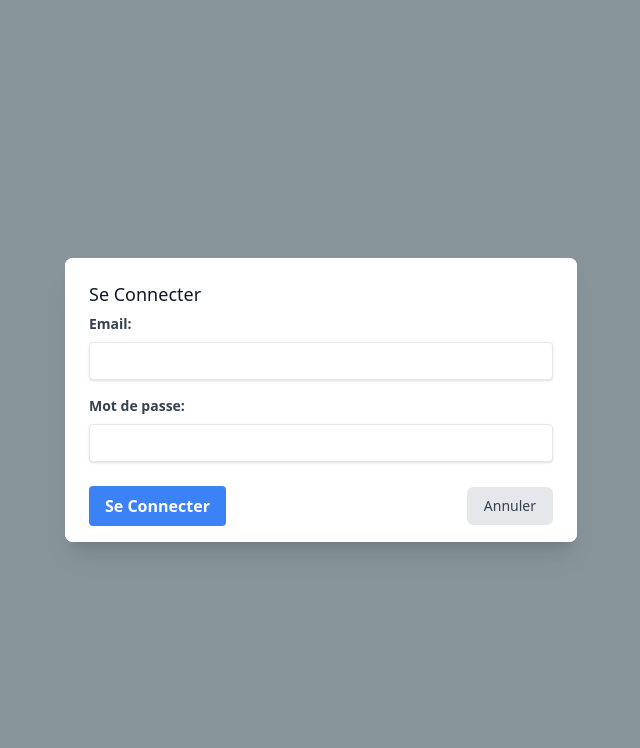
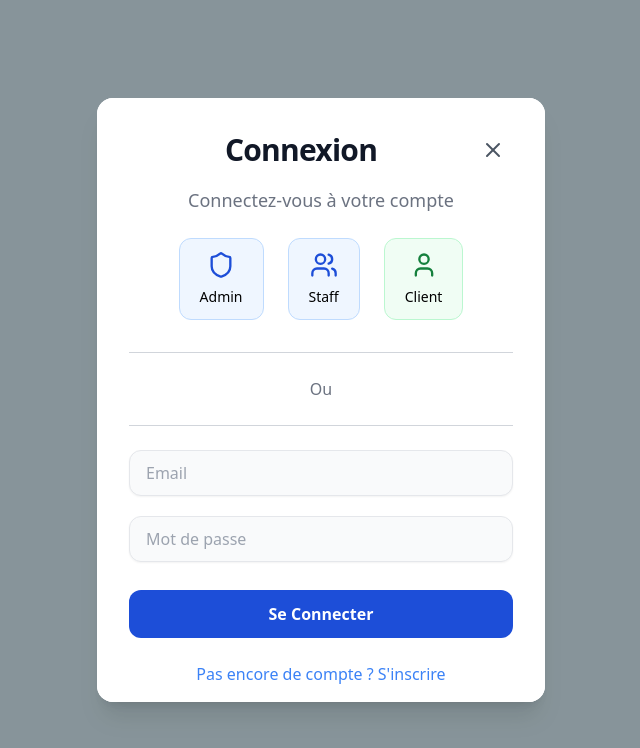
Before and after one commit to Dinitech2025/bolt-generated-project, a React (Vite) app: page / in a window 1280 px wide. Both pictures are taken after a click on the button "Se Connecter". Shown: the top 748 px of the page, without its empty margins (319-959 px from the left). Built offline with nearby package versions, Linux system fonts and the light colour scheme.

Commit message:
Initial commit

```diff
--- a/src/Admin/Admin.tsx
+++ b/src/Admin/Admin.tsx
@@ -1,19 +1,91 @@
 import React from 'react';
 import { useAuth } from '../AuthContext';
+import { Home, Tv, ShoppingCart, DollarSign, Users, Image, BarChart2, Settings, ChevronRight } from 'lucide-react';
 
 const Admin: React.FC = () => {
   const { logout } = useAuth();
 
   return (
-    <div className="flex flex-col items-center justify-center h-screen bg-red-100">
-      <h1 className="text-3xl font-bold mb-4">Page d'Administration</h1>
-      <p>Bienvenue sur la page d'administration!</p>
-      <button
-        className="bg-red-500 hover:bg-red-700 text-white font-bold py-2 px-4 rounded mt-4"
-        onClick={logout}
-      >
-        Se Déconnecter
-      </button>
+    <div className="flex h-screen bg-gray-100">
+      {/* Sidebar */}
+      <div className="w-64 flex-shrink-0 bg-white border-r border-gray-200">
+        <div className="h-16 flex items-center justify-center border-b border-gray-200">
+          <span className="text-2xl font-semibold text-gray-800">DINITECH</span>
+        </div>
+        <nav className="p-4">
+          <ul>
+            <li className="mb-2">
+              <a href="#" className="flex items-center p-2 rounded-md hover:bg-gray-100">
+                <Home className="mr-2 h-5 w-5 text-gray-500" />
+                Tableau de Bord
+              </a>
+            </li>
+            <li className="mb-2">
+              <a href="#" className="flex items-center p-2 rounded-md hover:bg-gray-100">
+                <Tv className="mr-2 h-5 w-5 text-gray-500" />
+                Streaming VOD
+                <ChevronRight className="ml-auto h-4 w-4 text-gray-500" />
+              </a>
+            </li>
+            <li className="mb-2">
+              <a href="#" className="flex items-center p-2 rounded-md hover:bg-gray-100">
+                <ShoppingCart className="mr-2 h-5 w-5 text-gray-500" />
+                Boutique
+                <ChevronRight className="ml-auto h-4 w-4 text-gray-500" />
+              </a>
+            </li>
+            <li className="mb-2">
+              <a href="#" className="flex items-center p-2 rounded-md hover:bg-gray-100">
+                <DollarSign className="mr-2 h-5 w-5 text-gray-500" />
+                Finance
+                <ChevronRight className="ml-auto h-4 w-4 text-gray-500" />
+              </a>
+            </li>
+            <li className="mb-2">
+              <a href="#" className="flex items-center p-2 rounded-md hover:bg-gray-100">
+                <Users className="mr-2 h-5 w-5 text-gray-500" />
+                Gestion
+                <ChevronRight className="ml-auto h-4 w-4 text-gray-500" />
+              </a>
+            </li>
+            <li className="mb-2">
+              <a href="#" className="flex items-center p-2 rounded-md hover:bg-gray-100">
+                <Image className="mr-2 h-5 w-5 text-gray-500" />
+                Médias
+                <ChevronRight className="ml-auto h-4 w-4 text-gray-500" />
+              </a>
+            </li>
+            <li className="mb-2">
+              <a href="#" className="flex items-center p-2 rounded-md hover:bg-gray-100">
+                <BarChart2 className="mr-2 h-5 w-5 text-gray-500" />
+                Rapports
+                <ChevronRight className="ml-auto h-4 w-4 text-gray-500" />
+              </a>
+            </li>
+            <li className="mb-2">
+              <a href="#" className="flex items-center p-2 rounded-md hover:bg-gray-100">
+                <Settings className="mr-2 h-5 w-5 text-gray-500" />
+                Paramètres
+                <ChevronRight className="ml-auto h-4 w-4 text-gray-500" />
+              </a>
+            </li>
+          </ul>
+        </nav>
+        <div className="p-4 mt-auto">
+          <button
+            className="bg-red-500 hover:bg-red-700 text-white font-bold py-2 px-4 rounded w-full"
+            onClick={logout}
+          >
+            Se Déconnecter
+          </button>
+        </div>
+      </div>
+
+      {/* Main Content */}
+      <div className="flex-1 p-4">
+        <h1 className="text-2xl font-semibold mb-4">Tableau de Bord</h1>
+        <p>Bienvenue sur la page d'administration!</p>
+      </div>
     </div>
   );
 };
--- a/src/AuthModal.tsx
+++ b/src/AuthModal.tsx
@@ -1,5 +1,7 @@
 import React, { useState } from 'react';
 import { useAuth } from './AuthContext';
+import { Shield, Users, User, X } from 'lucide-react';
+import { z } from 'zod';
 
 interface AuthModalProps {
   onClose: () => void;
@@ -10,13 +12,52 @@ const AuthModal: React.FC<AuthModalProps> = ({ onClose }) => {
   const [password, setPassword] = useState('');
   const { login } = useAuth();
 
-  const handleSubmit = (e: React.FormEvent) => {
+  // Zod schema for form validation
+  const schema = z.object({
+    email: z.string().email(),
+    password: z.string().min(6),
+  });
+
+  const handleSubmit = (e: React.FormEvent | null = null) => {
+    if (e) {
+      e.preventDefault();
+    }
+
+    try {
+      schema.parse({ email, password }); // Validate the form data
+      if (login(email, password)) {
+        onClose();
+      }
+    } catch (error) {
+      if (error instanceof z.ZodError) {
+        // Display validation errors
+      } else {
+        // Display other errors
+      }
+    }
+  };
+
+  const handleAdminLogin = () => {
+    setEmail('admin@exemple.com');
+    setPassword('password');
+    handleSubmit();
+  };
+
+  const handleStaffLogin = () => {
+    setEmail('staff@exemple.com');
+    setPassword('password');
+    handleSubmit();
+  };
+
+  const handleClientLogin = () => {
+    setEmail('client@exemple.com');
+    setPassword('password');
+    handleSubmit();
+  };
+
+  const handleFormSubmit = (e: React.FormEvent) => {
     e.preventDefault();
-    if (login(email, password)) {
-      onClose();
-    } else {
-      alert('Identifiants incorrects.');
-    }
+    handleSubmit();
   };
 
   return (
@@ -28,53 +69,90 @@ const AuthModal: React.FC<AuthModalProps> = ({ onClose }) => {
 
         <span className="hidden sm:inline-block sm:align-middle sm:h-screen" aria-hidden="true">&#8203;</span>
 
-        <div className="inline-block align-bottom bg-white rounded-lg text-left overflow-hidden shadow-xl transform transition-all sm:my-8 sm:align-middle sm:max-w-lg sm:w-full">
-          <div className="bg-white px-4 pt-5 pb-4 sm:p-6 sm:pb-4">
-            <h3 className="text-lg leading-6 font-medium text-gray-900">
-              Se Connecter
-            </h3>
-            <div className="mt-2">
-              <form onSubmit={handleSubmit}>
-                <div className="mb-4">
-                  <label htmlFor="email" className="block text-gray-700 text-sm font-bold mb-2">
+        <div className="inline-block align-bottom bg-white rounded-2xl text-left overflow-hidden shadow-xl transform transition-all sm:my-8 sm:align-middle sm:max-w-md sm:w-full">
+          <div className="bg-white px-6 pt-5 pb-4 sm:p-8 sm:pb-4">
+            <div className="flex justify-between items-center mb-4">
+              <h3 className="text-3xl font-extrabold text-gray-900 tracking-tight text-center w-full">
+                Connexion
+              </h3>
+              <button
+                onClick={onClose}
+                className="focus:outline-none p-2 rounded-md hover:bg-gray-200 transition-colors duration-200"
+                aria-label="Close"
+              >
+                <X size={24} className="text-gray-600" />
+              </button>
+            </div>
+            <p className="text-lg text-gray-500 text-center mb-6">Connectez-vous à votre compte</p>
+
+            <div className="flex justify-center space-x-6 mb-8">
+              <button
+                className="rounded-xl px-5 py-3 bg-blue-50 hover:bg-blue-100 focus:outline-none flex flex-col items-center border border-blue-200 transition-colors duration-200"
+                onClick={handleAdminLogin}
+              >
+                <Shield size={28} className="text-blue-700 mb-2" />
+                <span className="text-sm font-medium">Admin</span>
+              </button>
+              <button
+                className="rounded-xl px-5 py-3 bg-blue-50 hover:bg-blue-100 focus:outline-none flex flex-col items-center border border-blue-200 transition-colors duration-200"
+                onClick={handleStaffLogin}
+              >
+                <Users size={28} className="text-blue-700 mb-2" />
+                <span className="text-sm font-medium">Staff</span>
+              </button>
+              <button
+                className="rounded-xl px-5 py-3 bg-green-50 hover:bg-green-100 focus:outline-none flex flex-col items-center border border-green-200 transition-colors duration-200"
+                onClick={handleClientLogin}
+              >
+                <User size={28} className="text-green-700 mb-2" />
+                <span className="text-sm font-medium">Client</span>
+              </button>
+            </div>
+
+            <div className="border-b border-gray-300 w-full mb-6"></div>
+            <div className="text-center text-gray-500 mb-6">Ou</div>
+            <div className="border-b border-gray-300 w-full mb-6"></div>
+
+            <div className="">
+              <form onSubmit={handleFormSubmit}>
+                <div className="mb-5">
+                  <label htmlFor="email" className="block text-gray-700 text-sm font-bold mb-2 sr-only">
                     Email:
                   </label>
                   <input
                     type="email"
                     id="email"
-                    className="shadow appearance-none border rounded w-full py-2 px-3 text-gray-700 leading-tight focus:outline-none focus:shadow-outline"
+                    className="shadow-sm appearance-none border rounded-xl w-full py-3 px-4 text-gray-700 leading-tight focus:outline-none focus:shadow-outline border-gray-200 bg-gray-50"
                     value={email}
+                    placeholder="Email"
                     onChange={(e) => setEmail(e.target.value)}
                   />
                 </div>
-                <div className="mb-6">
-                  <label htmlFor="password" className="block text-gray-700 text-sm font-bold mb-2">
+                <div className="mb-7">
+                  <label htmlFor="password" className="block text-gray-700 text-sm font-bold mb-2 sr-only">
                     Mot de passe:
                   </label>
                   <input
                     type="password"
                     id="password"
-                    className="shadow appearance-none border rounded w-full py-2 px-3 text-gray-700 leading-tight focus:outline-none focus:shadow-outline"
+                    className="shadow-sm appearance-none border rounded-xl w-full py-3 px-4 text-gray-700 leading-tight focus:outline-none focus:shadow-outline border-gray-200 bg-gray-50"
                     value={password}
+                    placeholder="Mot de passe"
                     onChange={(e) => setPassword(e.target.value)}
                   />
                 </div>
-                <div className="flex items-center justify-between">
+                <div className="flex items-center justify-center">
                   <button
-                    className="bg-blue-500 hover:bg-blue-700 text-white font-bold py-2 px-4 rounded focus:outline-none focus:shadow-outline"
+                    className="bg-blue-700 hover:bg-blue-900 text-white font-bold py-3 px-6 rounded-xl focus:outline-none focus:shadow-outline w-full transition-colors duration-200"
                     type="submit"
                   >
                     Se Connecter
                   </button>
-                  <button
-                    type="button"
-                    className="inline-flex justify-center px-4 py-2 text-sm font-medium text-gray-700 bg-gray-200 border border-transparent rounded-md hover:bg-gray-300 focus:outline-none focus:ring-2 focus:ring-offset-2 focus:ring-gray-500"
-                    onClick={onClose}
-                  >
-                    Annuler
-                  </button>
                 </div>
               </form>
+            </div>
+            <div className="mt-6 text-center">
+              <a href="#" className="text-blue-500 hover:text-blue-700 transition-colors duration-200">Pas encore de compte ? S'inscrire</a>
             </div>
           </div>
         </div>
```
Also changed, not shown: package.json (+20 -3 lines), 2 other files (tests, documents, lock files or other folders).
